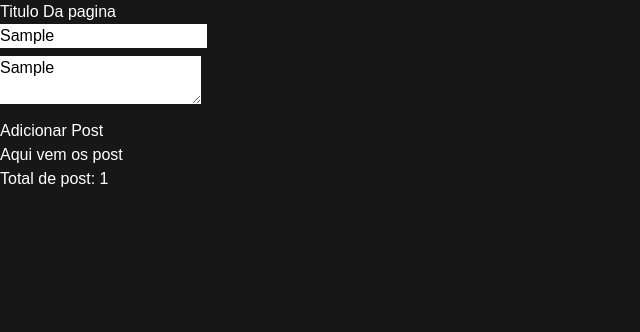
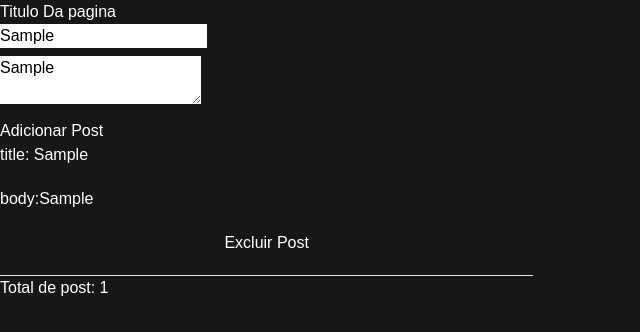
Before and after one commit to Samuel-Oliveira-C/Exercise-Context-React, a Next.js app in the folder post-content/: page / in a window 1280 px wide. Both pictures are taken after typing "Sample", "Sample" into the empty fields and a click on the button "Adicionar Post". Shown: the top 332 px of the page, without its empty margins (0-640 px from the left). Built offline with nearby package versions, Linux system fonts and the light colour scheme.

Commit message:
Feature(list.tsx) and Refactor(header.tsx): foi feito o componente lista que renderiza os post feito no header. No Header: foi feito uma troca na evento de clicar

```diff
--- a/post-content/src/components/header.tsx
+++ b/post-content/src/components/header.tsx
@@ -3,15 +3,13 @@ import { Context } from "@/context/postContext";
 
 const generateId = ():string => {
     const date = new Date();
-    const returnGenerateId = `${Math.floor(Math.random() * 9001) + 1000} ${date.getUTCMilliseconds}` ;
-    console.log(returnGenerateId)
+    const returnGenerateId = `${Math.floor(Math.random() * 9001) + 1000} ${date.getMilliseconds()}` ;
     return returnGenerateId;
 }
 
 const HeaderComponent = () =>{
     //context
     const context = useContext(Context);
-    const cbContext = useCallback(() => context?.dispatch({type: "add",id:generateId(),title:inputState,body:textAreaState}),[])
     //Input
     const [inputState,setState] = useState("");
     const cbEventInput = useCallback((e:ChangeEvent<HTMLInputElement>) => setState(() => e.target.value),[])
@@ -43,7 +41,7 @@ const HeaderComponent = () =>{
                 <div>
                 <button
                     className="hover:text-orange-300 hover:underline"
-                    onClick={() => cbContext()}
+                    onClick={() => context?.dispatch({type: "add",id:generateId(),title:inputState,body:textAreaState})}
                 >
                     Adicionar Post</button>
                 </div>
@@ -53,9 +51,3 @@ const HeaderComponent = () =>{
 }
 
 export {HeaderComponent}
-
-//TODO o Projeto é para guardar post e adicionar
-
-/** Agora é hora de criar o post: id,title e body com o dispatch do context
- *
- */
--- a/post-content/src/components/list.tsx
+++ b/post-content/src/components/list.tsx
@@ -0,0 +1,28 @@
+import { Context } from "@/context/postContext"
+import { useCallback, useContext } from "react"
+
+const ListRender = () => {
+    const context = useContext(Context);
+    const cbContext = useCallback((elementID:string) => context?.dispatch({type:"remove", id: elementID}) , [])
+    return(
+        <section className="w-5/12">
+            {context?.post.map(element =>
+                <div className="flex flex-col gap-5"  key={element.id}>
+                    <h1> title: {element.title}</h1>
+                    <p>body:{element.body}</p>
+                    <button onClick={() => cbContext(element.id)}>Excluir Post</button>
+                    <hr />
+                </div>
+            )}
+        </section>
+    )
+}
+
+export {ListRender}
+
+//TODO o Projeto é para guardar post e adicionar
+
+/** a função de remover está funcionando direitinho
+ * mas estou com problemas com o fato de pegar dados do title e body
+ *
+ */
--- a/post-content/src/pages/_app.tsx
+++ b/post-content/src/pages/_app.tsx
@@ -1,5 +1,6 @@
 import { FooterComponent } from "@/components/footer";
 import { HeaderComponent } from "@/components/header";
+import { ListRender } from "@/components/list";
 import { ProviderComponent } from "@/context/postContext";
 import "@/styles/globals.css";
 
@@ -9,7 +10,7 @@ export default function App() {
     <>
       <ProviderComponent>
         <HeaderComponent />
-        <p>Aqui vem os post</p>
+        <ListRender />
         <FooterComponent />
       </ProviderComponent>
     </>
--- a/post-content/src/reducer/reducerFunction.ts
+++ b/post-content/src/reducer/reducerFunction.ts
@@ -31,7 +31,7 @@ const reducerFunction = (state:PropsState[],action: Actions): PropsState[] => {
         case "remove":
             return state.filter(element => element.id !== action.id);
         default:
-            return state;
+            return [...state];
     }
 
 }
```
